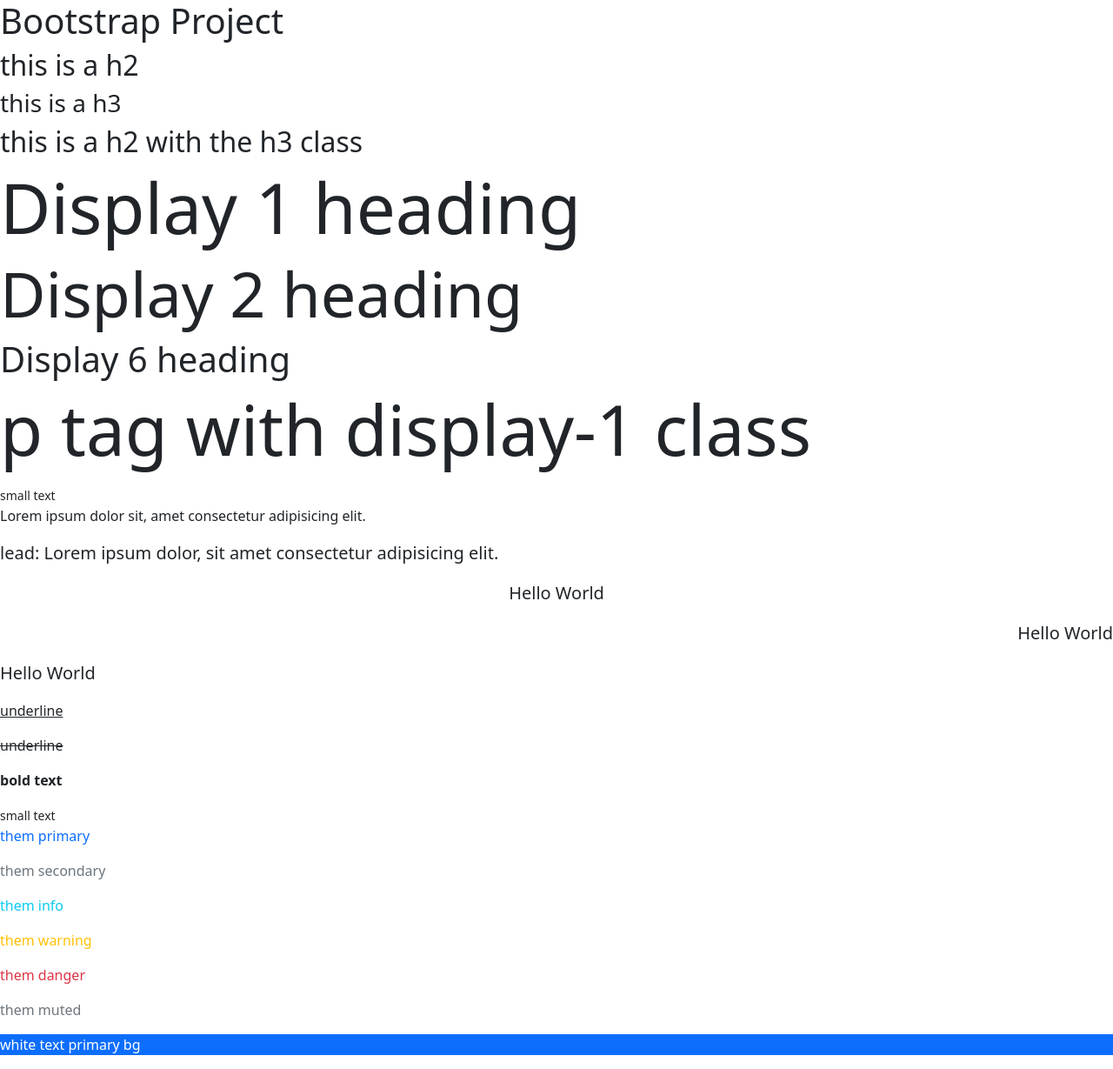
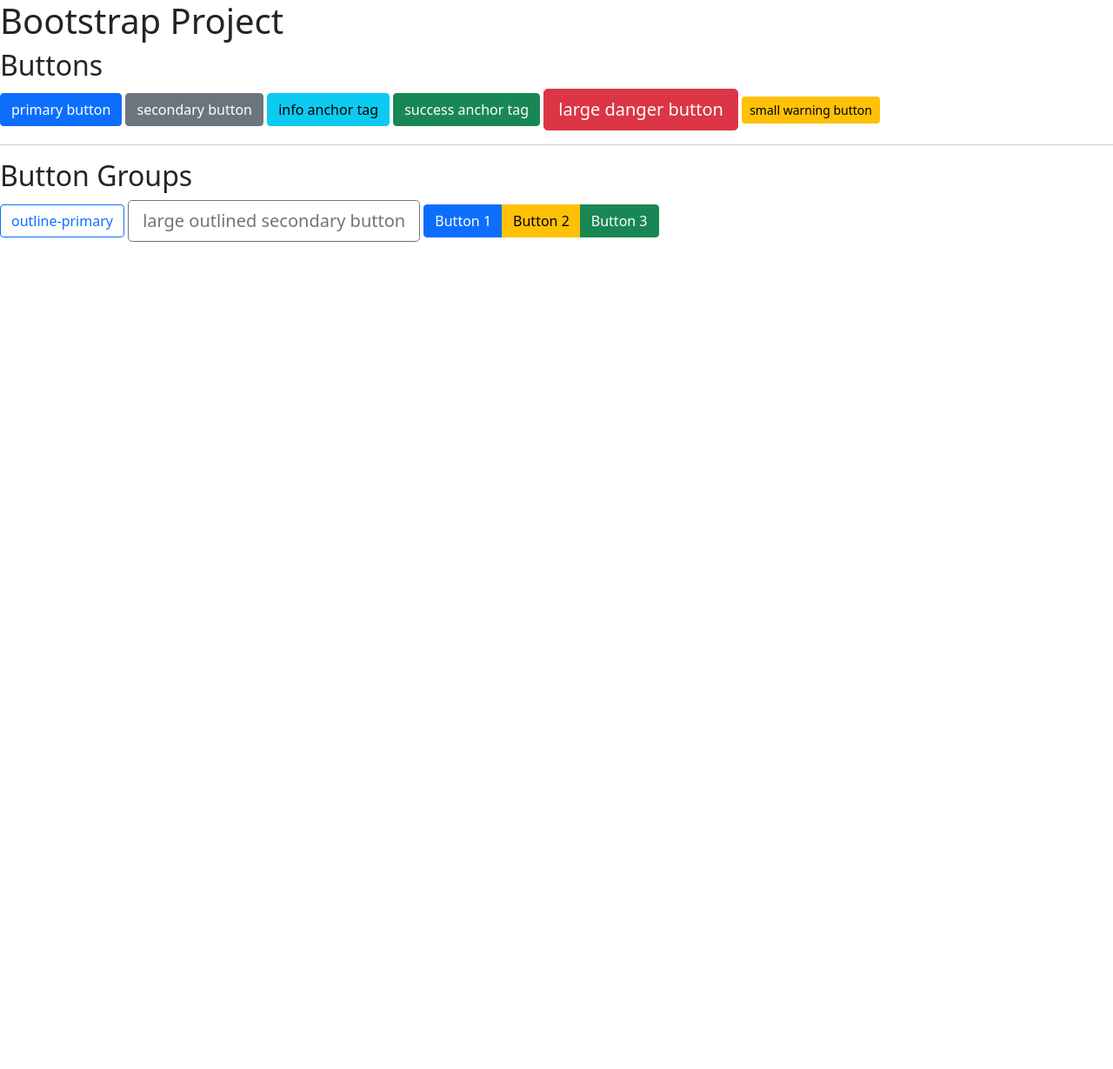
Before and after one commit to lipcseie/Bootstrap-project, a plain HTML site: page index.html in a window 1280 px wide. Shown: the whole page at 87% size. After the commit the page ends 800 px from the top, so only its background shows below. Drawn offline with nearby package versions, Linux system fonts and the light colour scheme.

Commit message:
add buttons

```diff
--- a/index.html
+++ b/index.html
@@ -8,40 +8,40 @@
 </head>
 <body>
     <h1>Bootstrap Project</h1>
-    <h2>this is a h2</h2>
-    <h3>this is a h3</h3>
-    <h2 class="h2">this is a h2 with the h3 class</h2>
 
-    <!-- display headings -->
-    <h1 class="display-1">Display 1 heading</h1>
-    <h1 class="display-2">Display 2 heading</h1>
-    <h1 class="display-6">Display 6 heading</h1>
-    <p class="display-1">p tag with display-1 class</p>
 
-    <!-- lead text & alingment -->
-    <small>small text</small>
-    <p>Lorem ipsum dolor sit, amet consectetur adipisicing elit.</p>
-    <p class="lead">lead: Lorem ipsum dolor, sit amet consectetur adipisicing elit.</p>
-    <p class="lead text-center">Hello World</p>
-    <p class="lead text-end">Hello World</p>
-    <p class="lead text-start">Hello World</p>
+    <!-- basic buttons -->
+    <h2>Buttons</h2>
 
-    <!-- text decoration and font weight -->
-    <p class="text-decoration-underline">underline</p>
-    <p class="text-decoration-line-through">underline</p>
-    <p class="fw-bold">bold text</p>
-    <small>small text</small>
+    <button class="btn btn-primary">primary button</button>
+    <button class="btn btn-secondary">secondary button</button>
+    <a href="#" class="btn btn-info">info anchor tag</a>
+    <a href="#" class="btn btn-success">success anchor tag</a>
 
-    <!-- text clours -->
-    <p class="text-primary">them primary</p>
-    <p class="text-secondary">them secondary</p>
-    <p class="text-info">them info</p>
-    <p class="text-warning">them warning</p>
-    <p class="text-danger">them danger</p>
-    <p class="text-muted">them muted</p>
 
-    <!-- background color -->
-    <p class="text-white bg-primary"> white text primary bg</p>
+    <button class="btn btn-lg btn-danger">large danger button</button>
+    <button class="btn btn-sm btn-warning">small warning button</button>
+
+
+    <!-- outlined styles -->
+    <hr/>
+    <h2>Button Groups</h2>
+
+
+    <button class="btn btn-outline-primary">outline-primary</button>
+    <button class="btn btn-outline-secondary btn-lg">large outlined secondary button</button>
+
+
+    <div class="btn-group">
+        <a href="#" class="btn btn-primary">Button 1</a>
+        <a href="#" class="btn btn-warning">Button 2</a>
+        <a href="#" class="btn btn-success">Button 3</a>
+
+    </div>
+
+
+
+
 
 
 
```
